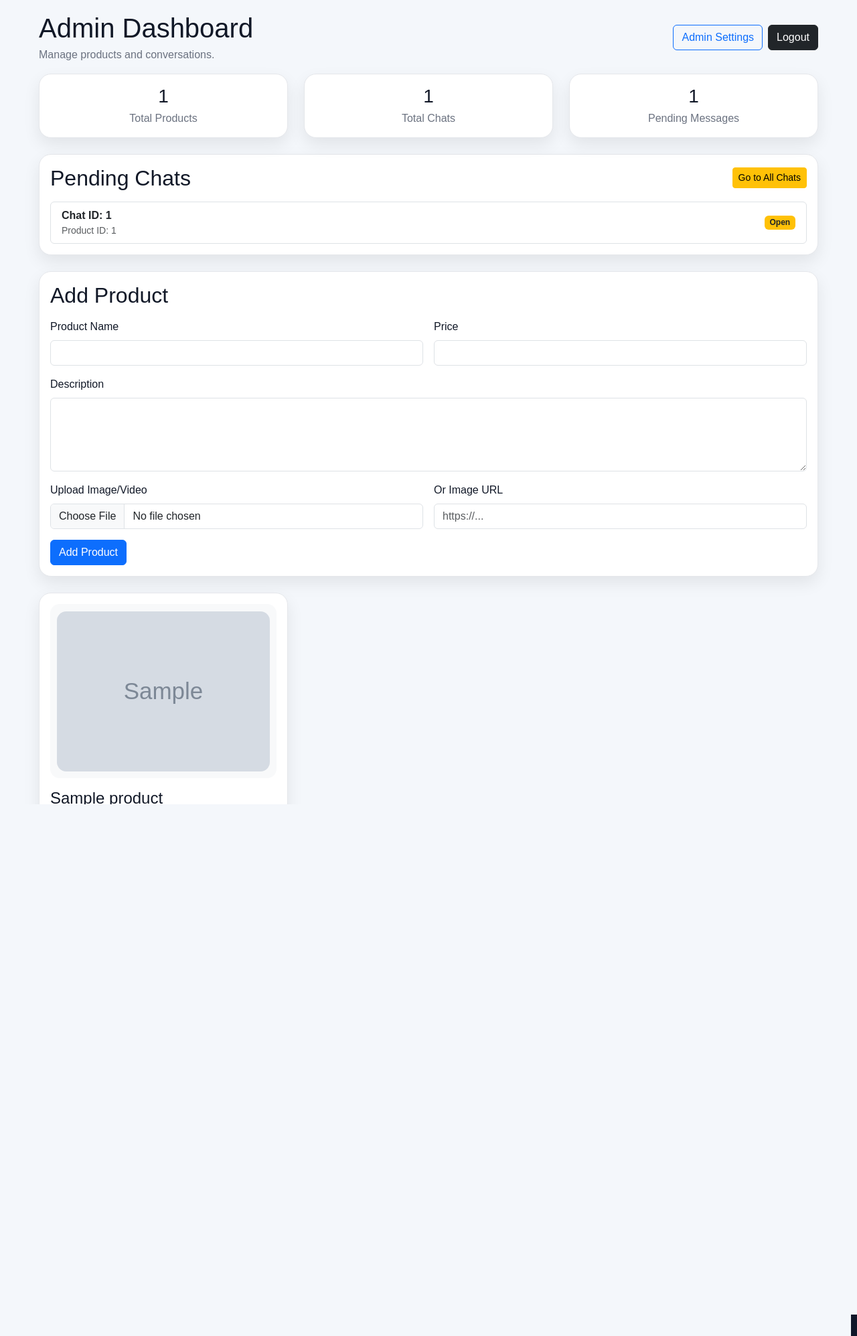
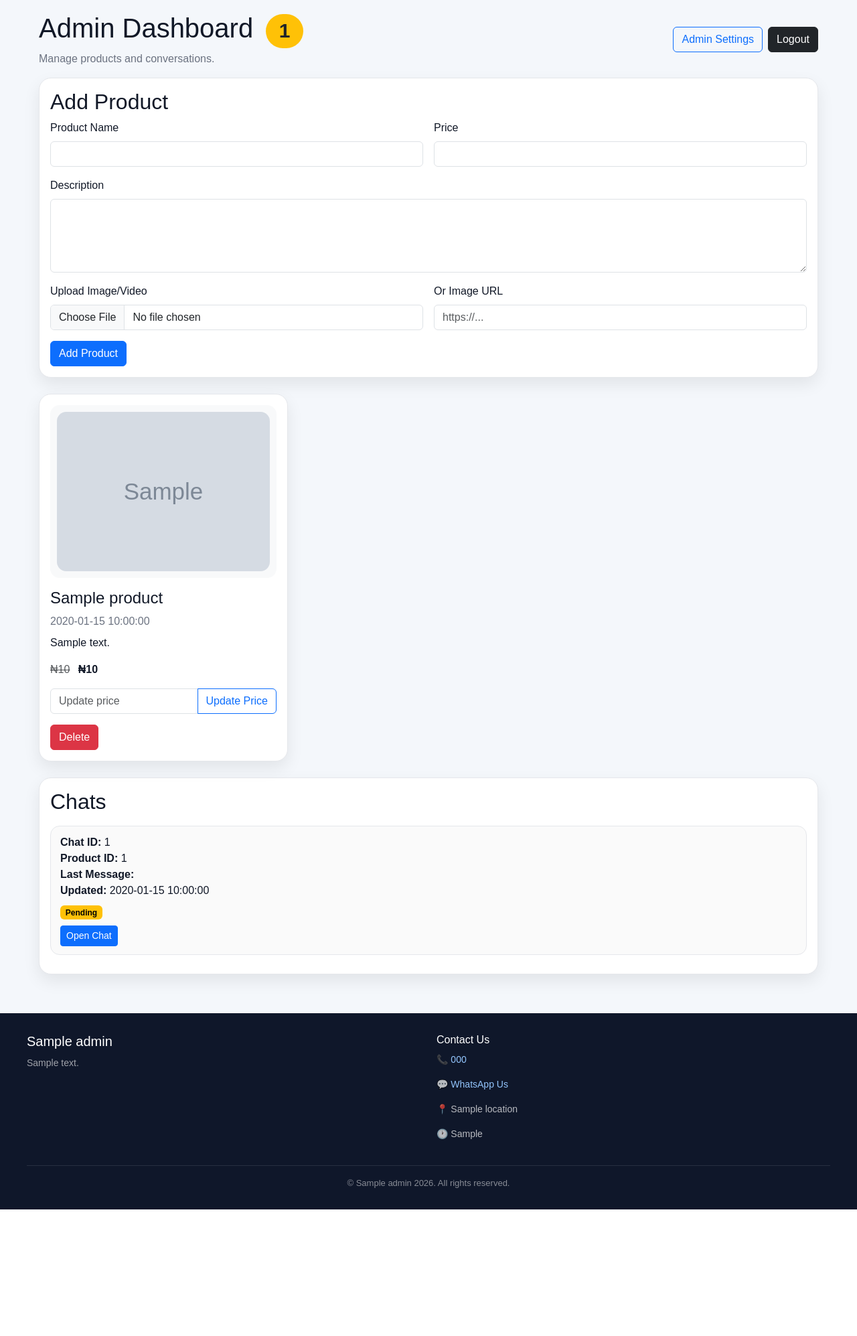
Before and after one commit to firstmeetemmanuel-maker/flask-app, a Flask app: page /admin/dashboard in a window 1280 px wide. Shown: the part 70-2065 px from the top of the page at 67% size. After the commit the page ends 1876 px from the top, so only its background shows below. Run offline with Flask 3, Linux system fonts and the light colour scheme; the visitor is signed in with stand-in values (Sample User, id 1); grey boxes marked "Sample" are stand-in pictures; a database or web service that is not in the repository returns one stand-in record (values such as "Sample title").

Commit message:
Enhance admin dashboard with pending chats display

```diff
--- a/templates/admin_dashboard.html
+++ b/templates/admin_dashboard.html
@@ -3,7 +3,18 @@
 {% block content %}
 <div class="section-title">
   <div>
-    <h1 class="mb-1">Admin Dashboard</h1>
+    <h1 class="mb-1">
+      Admin Dashboard
+      {% if pending_chat_count and pending_chat_count > 0 %}
+        <a href="#pendingChatsPanel"
+           data-bs-toggle="offcanvas"
+           role="button"
+           aria-controls="pendingChatsPanel"
+           class="badge rounded-pill bg-warning text-dark ms-2 text-decoration-none">
+          {{ pending_chat_count }}
+        </a>
+      {% endif %}
+    </h1>
     <p class="muted mb-0">Manage products and conversations.</p>
   </div>
 
@@ -13,52 +24,36 @@
   </div>
 </div>
 
-<div class="row g-4 mb-4">
-  <div class="col-12 col-md-4">
-    <div class="cardx text-center">
-      <h3 class="mb-1">{{ products|length }}</h3>
-      <p class="muted mb-0">Total Products</p>
+{% if pending_chats and pending_chats|length > 0 %}
+<div class="offcanvas offcanvas-end" tabindex="-1" id="pendingChatsPanel" aria-labelledby="pendingChatsPanelLabel">
+  <div class="offcanvas-header">
+    <h5 class="offcanvas-title" id="pendingChatsPanelLabel">
+      Pending Messages ({{ pending_chats|length }})
+    </h5>
+    <button type="button" class="btn-close" data-bs-dismiss="offcanvas" aria-label="Close"></button>
   </div>
-  </div>
-  <div class="col-12 col-md-4">
-    <div class="cardx text-center">
-      <h3 class="mb-1">{{ chats|length }}</h3>
-      <p class="muted mb-0">Total Chats</p>
-    </div>
-  </div>
-  <div class="col-12 col-md-4">
-    <div class="cardx text-center">
-      <h3 class="mb-1">{{ pending_chat_count }}</h3>
-      <p class="muted mb-0">Pending Messages</p>
-    </div>
-  </div>
-</div>
-
-{% if pending_chats and pending_chats|length > 0 %}
-<div class="cardx mb-4">
-  <div class="d-flex justify-content-between align-items-center flex-wrap gap-2 mb-3">
-    <h2 class="mb-0">Pending Chats</h2>
-    <a href="#allChats" class="btn btn-warning btn-sm">Go to All Chats</a>
-  </div>
-
+  <div class="offcanvas-body">
     <div class="list-group">
       {% for chat in pending_chats %}
         <a href="{{ url_for('admin_chat', chat_id=chat.chat_id) }}"
-         class="list-group-item list-group-item-action d-flex justify-content-between align-items-center">
+           class="list-group-item list-group-item-action">
+          <div class="d-flex w-100 justify-content-between align-items-start">
             <div>
               <div class="fw-bold">Chat ID: {{ chat.chat_id }}</div>
               <div class="small text-muted">Product ID: {{ chat.product_id }}</div>
               <div class="small">{{ chat.last_message }}</div>
             </div>
-        <span class="badge bg-warning text-dark">Open</span>
+            <span class="badge bg-warning text-dark ms-2">Open</span>
+          </div>
         </a>
       {% endfor %}
+    </div>
   </div>
 </div>
 {% endif %}
 
 <div class="cardx mb-4">
-  <h2 class="mb-3">Add Product</h2>
+  <h2>Add Product</h2>
   <form action="{{ url_for('add_product') }}" method="POST" enctype="multipart/form-data" class="row g-3">
     <div class="col-md-6">
       <label class="form-label">Product Name</label>
@@ -93,19 +88,18 @@
       {% if product.image %}
         {% set ext = product.image.split('.')[-1].lower() %}
         {% if ext in ['mp4', 'webm'] %}
-          <video controls class="w-100 mb-3" style="max-height: 260px; object-fit: cover; background: #000;">
+          <video controls class="w-100 mb-3" style="max-height: 280px; object-fit: contain; background: #000;">
             <source src="{{ product.image }}">
           </video>
         {% else %}
-          <div class="mb-3 text-center" style="background:#f8f9fa; border-radius:14px; padding:10px; height:260px; overflow:hidden; display:flex; align-items:center; justify-content:center;">
+          <div class="mb-3 text-center" style="background:#f8f9fa; border-radius:14px; padding:10px;">
             <img src="{{ product.image }}" alt="{{ product.name }}"
-                 loading="lazy"
-                 style="max-width:100%; max-height:100%; width:auto; height:auto; object-fit:contain;">
+                 style="max-width:100%; max-height:320px; width:auto; height:auto; object-fit:contain;">
           </div>
         {% endif %}
       {% endif %}
 
-      <h4 class="mb-1">{{ product.name }}</h4>
+      <h4>{{ product.name }}</h4>
       <div class="muted mb-2">{{ product.created_at }}</div>
       <p>{{ product.description }}</p>
 
@@ -113,7 +107,7 @@
         {% if product.old_price %}
           <span class="text-muted text-decoration-line-through me-2">₦{{ product.old_price }}</span>
         {% endif %}
-        <span class="fw-bold fs-5">₦{{ product.price }}</span>
+        <span class="fw-bold">₦{{ product.price }}</span>
       </div>
 
       <form method="POST" action="{{ url_for('update_price', product_id=product.id) }}" class="mb-3">
@@ -127,27 +121,18 @@
     </div>
   </div>
   {% else %}
-  <div class="col-12">
-    <div class="cardx">No products yet.</div>
-  </div>
+  <div class="col-12"><div class="cardx">No products yet.</div></div>
   {% endfor %}
 </div>
 
-<div class="cardx" id="allChats">
-  <div class="d-flex justify-content-between align-items-center flex-wrap gap-2 mb-3">
-    <h2 class="mb-0">Chats</h2>
-    <span class="badge bg-primary">{{ chats|length }} Total</span>
-  </div>
-
-  <div class="row g-3">
+<div class="cardx">
+  <h2 class="mb-3">Chats</h2>
   {% for chat in chats %}
-    <div class="col-12 col-lg-6">
-      <div class="chat-msg h-100">
+    <div class="chat-msg">
       <div><strong>Chat ID:</strong> {{ chat.chat_id }}</div>
       <div><strong>Product ID:</strong> {{ chat.product_id }}</div>
       <div><strong>Last Message:</strong> {{ chat.last_message }}</div>
       <div><strong>Updated:</strong> {{ chat.updated_at }}</div>
-
       <div class="mt-2">
         {% if chat.status == 'new' %}
           <span class="badge text-bg-secondary">New</span>
@@ -157,22 +142,12 @@
           <span class="badge text-bg-success">Replied</span>
         {% endif %}
       </div>
-
-        <div class="mt-3 d-flex gap-2 flex-wrap">
+      <div class="mt-2">
         <a class="btn btn-primary btn-sm" href="{{ url_for('admin_chat', chat_id=chat.chat_id) }}">Open Chat</a>
-          <form method="POST"
-                action="{{ url_for('clear_admin_chat', chat_id=chat.chat_id) }}"
-                onsubmit="return confirm('Clear this chat? This will delete all messages in this conversation.')">
-            <button type="submit" class="btn btn-danger btn-sm">Clear Chat</button>
-          </form>
-        </div>
       </div>
     </div>
   {% else %}
-    <div class="col-12">
     <p class="muted mb-0">No chats yet.</p>
-    </div>
   {% endfor %}
 </div>
-</div>
 {% endblock %}
```
Lines whose indentation alone changed are shown as unchanged.
